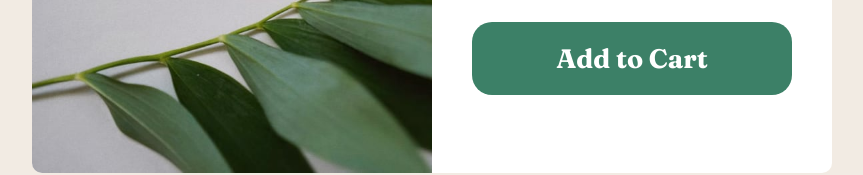
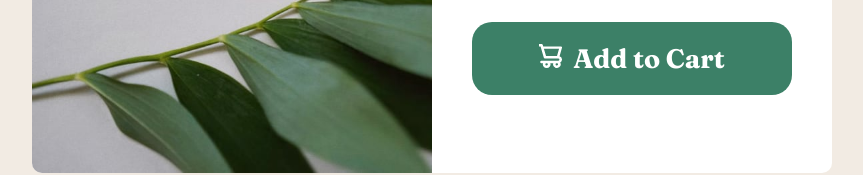
Before and after one commit to Yakkarizma/product-preview-card-component, a plain HTML site: page index.html in a window 1280 px wide. Shown: the part 529-704 px from the top of the page, without its empty margins (208-1071 px from the left). Drawn offline with Linux system fonts and the light colour scheme.

Commit message:
tasarım güncelleme

```diff
--- a/index.html
+++ b/index.html
@@ -28,7 +28,7 @@
                     <div class="eski-fiyat">$169.99</div>
                 </div>
                 <button class="btn">
-                    <h1>Add to Cart</h1>
+                    <h1><img src="img/icon-cart.svg" alt="">Add to Cart</h1>
                 </button>
             </div>
         </div>
--- a/style.css
+++ b/style.css
@@ -115,6 +115,12 @@ h1,h2{
     width: 100%;
 }
 
+.btn img{
+    width: 24px;
+    height: 24px;
+    margin-right: 10px;
+}
+
 .btn:hover{
     background-color: var(--yesil-700);
     cursor: pointer;
```
